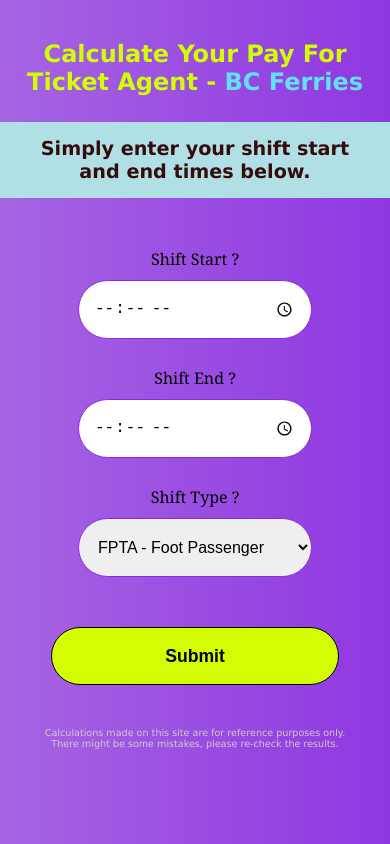
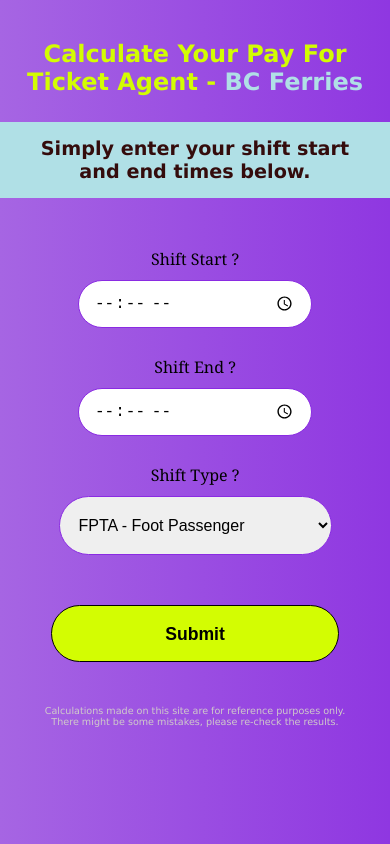
Before and after one commit to nvamshi12/Pay-Calculator, a plain HTML site: page index.html in a window 390 px wide. Drawn offline with Linux system fonts and the light colour scheme.

Commit message:
changed the box sizes for the input fields
Changed the box sizes for the input fields, color of the 'BC Ferries' and border-color for the 'yes', 'no' buttons.

```diff
--- a/index.html
+++ b/index.html
@@ -13,7 +13,7 @@
       <!-- Calculate Your Pay For Each Shift -->
       <h1>
         Calculate Your Pay For Ticket Agent -
-        <span style="color: rgb(95, 227, 244)"> BC Ferries</span>
+        <span class="bc-ferries"> BC Ferries</span>
       </h1>
       <h2>Simply enter your shift start and end times below.</h2>
     </div>
--- a/style.css
+++ b/style.css
@@ -6,6 +6,9 @@
 
 body{
     background: linear-gradient(to left, rgb(143, 55, 225), rgb(166, 101, 227));
+}
+.bc-ferries{
+color: rgb(95, 227, 244);
 }
 input{
     border: 1px solid blueviolet;
@@ -237,7 +240,9 @@
 margin-bottom:0; */
 }
 @media (min-width: 300px) and (max-width: 800px){
-
+    .bc-ferries{
+     color: powderblue;
+    }
     h1{
         font-size: 1.5rem;
         padding-left: 1rem;
@@ -279,14 +284,14 @@
     #shift-start,#shift-end, #dropdown{
         width: 60%;
         /* height: 2rem; */
-        height: 3.7rem;
+        height: 3rem;
         padding: 15px;
         /* font-size: 0.5rem; */
         font-size: 1rem;
         border-radius: 30px;
     }
     #dropdown{
-        width: 60%;
+        width: 70%;
         height: 3.7rem;
         font-size: 1rem;
     }
@@ -310,6 +315,7 @@
     }
     button.Yes, button.No{
         border: 1px solid black;
+        color: black;
     }
 
     .another__calc--div{
```
